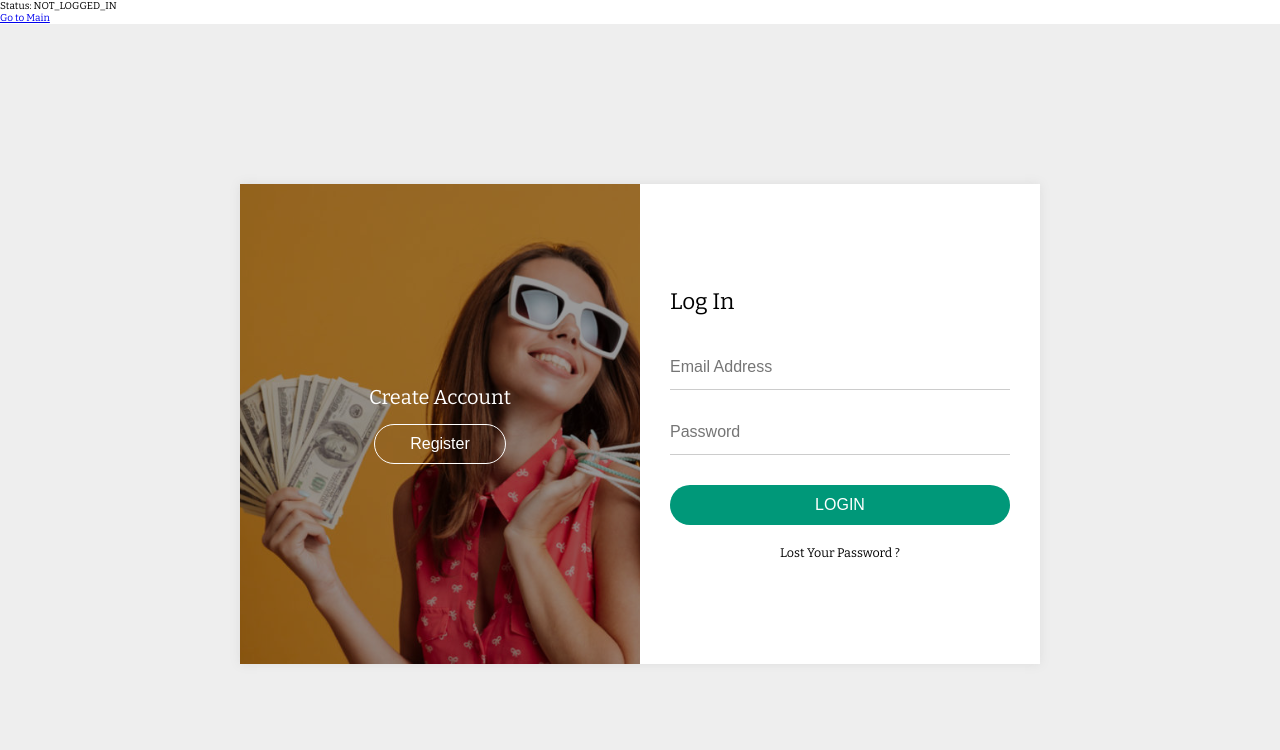
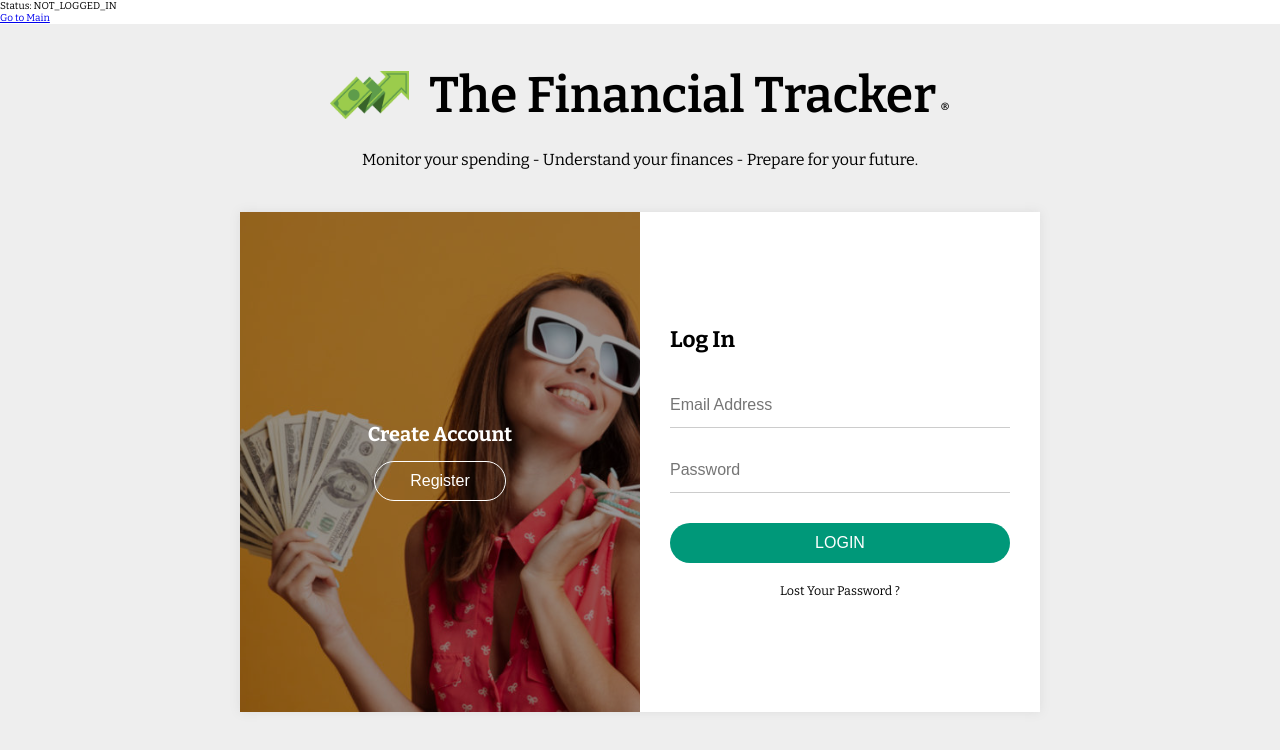
Before and after one commit to davidmvenegas/FinancialTracker, a React (Create React App) app in the folder client/: page /#/ in a window 1280 px wide. Shown: the top 750 px of the page. Built offline with nearby package versions, Linux system fonts and the light colour scheme; no server answers.

Commit message:
well hello there

```diff
--- a/client/src/1-Landing/Landing.js
+++ b/client/src/1-Landing/Landing.js
@@ -2,6 +2,7 @@ import './landing.css'
 import { React, useState } from 'react'
 import { Link } from 'react-router-dom'
 import { useFinanceContext } from '../FinanceContext'
+import Logo from '../images/logo.png'
 import axios from 'axios'
 
 function Landing() {
@@ -84,6 +85,13 @@ function Landing() {
             <p>Status: {loggedInStatus}</p>
             <Link to='/main'>Go to Main</Link>
             <div className="login-page">
+                <div className="login-logo-box">
+                    <div className="login-content-box">
+                        <img src={Logo} alt="Logo" />
+                        <h2>The Financial Tracker <span>&reg;</span></h2>
+                    </div>
+                    <p>Monitor your spending - Understand your finances - Prepare for your future.</p>
+                </div>
                 <div className="box">
                     <div className="left">
                         <h3>Create Account</h3>
--- a/client/src/1-Landing/landing.css
+++ b/client/src/1-Landing/landing.css
@@ -3,17 +3,49 @@
 	padding: 1.5rem;
 	background-color: #eeeeee;
 	display: flex;
-	flex-wrap: wrap;
+	align-items: center;
+	justify-content: center;
+	flex-direction: column;
+}
+.login-logo-box {
+	position: absolute;
+	top: 6.5rem;
+	transform: translate(-50% -50%);
+	display: flex;
+	align-items: center;
+	justify-content: center;
+	flex-direction: column;
+}
+.login-content-box {
+	display: flex;
 	align-items: center;
 	justify-content: center;
 }
+.login-logo-box img {
+	height: 4.75rem;
+	margin-right: 2rem;
+}
+.login-logo-box h2 {
+	font-size: 5rem;
+	font-weight: 600;
+}
+.login-logo-box span {
+	font-size: 1.25rem;
+	margin-left: -.5rem;
+}
+.login-logo-box p {
+	margin-top: 2.5rem;
+	font-size: 1.6rem;
+	letter-spacing: -.0125rem;
+}
 .login-page .box{
+	margin-top: 7.5rem;
 	background-image: url('../images/login-img.jpg');
 	background-size: cover;
 	background-position: -12.5rem center;
 	background-repeat: repeat-x;
-	flex: 0 0 80rem;
-	width: 100rem;
+	flex: 0 0 50rem;
+	width: 80rem;
 	height: 48rem;
 	box-shadow: 0 0 1rem #dddddd;
 	display: flex;
--- a/client/src/2-Main/Budget/budget.css
+++ b/client/src/2-Main/Budget/budget.css
@@ -1,6 +1,6 @@
 .budget-container {
     background-color: #dddddd;
-    height: 70rem;
+    height: 77.5rem;
     display: flex;
     align-items: center;
     justify-content: flex-start;
@@ -11,7 +11,7 @@
     align-items: center;
     justify-content: space-between;
     width: 60%;
-    margin: 2.5rem 0;
+    margin: 3.5rem 0;
 }
 .budget-pie {
     height: 17rem;
@@ -51,13 +51,13 @@
     background-color: #888;
 }
 .budget-body {
-    margin: 1rem 0 4rem;
+    margin: 1.5rem 0 4rem;
     width: 70%;
     box-shadow: .5rem .5rem 1rem rgba(0, 0, 0, 0.15);
 }
 .budget-body table {
     font-family: sans-serif;
-    font-size: 2rem;
+    font-size: 2.25rem;
     width: 100%;
     border-collapse: collapse;
     background-color: #e8e8e8;
@@ -69,7 +69,7 @@
 }
 .budget-body table th,
 .budget-body table td {
-    padding: 1.2rem 2rem;
+    padding: 1.5rem 2rem;
     text-align: center;
 }
 .budget-body table tbody tr {
--- a/client/src/2-Main/Income/income.css
+++ b/client/src/2-Main/Income/income.css
@@ -1,5 +1,5 @@
 .income-container {
-    height: 70rem;
+    height: 77.5rem;
     background-color: whitesmoke;
     display: flex;
     align-items: center;
@@ -11,7 +11,7 @@
     align-items: center;
     justify-content: space-between;
     width: 70%;
-    margin: 2.5rem 0;
+    margin: 3rem 0;
 }
 .income-category-title {
     font-size: 2.75rem;
@@ -32,7 +32,7 @@
 .income-form-container {
     width: 70%;
     border-radius: .5rem;
-    margin: .5rem 0 .75rem;
+    margin: .85rem 0 .5rem;
     display: flex;
     align-items: center;
     justify-content: center;
@@ -68,7 +68,7 @@
     border: none;
     display: flex;
     align-items: center;
-    width: 75%;
+    width: 72.5%;
     justify-content: space-between;
     background-color: whitesmoke;
     border-radius: .5rem;
@@ -112,14 +112,14 @@
     background-color: #222;
 }
 .income-body {
-    margin: 1rem 0 4rem;
+    margin: 2rem 0 4rem;
     width: 70%;
     box-shadow: .5rem .5rem 1rem rgba(0, 0, 0, 0.15);
     border-bottom: 4px solid #009879;
 }
 .income-table-body {
     display: block;
-    max-height: 30rem;
+    max-height: 40rem;
     overflow-y: auto;
 }
 .income-body table {
--- a/client/src/2-Main/Savings/Savings.js
+++ b/client/src/2-Main/Savings/Savings.js
@@ -38,6 +38,11 @@ function Savings() {
                 <SavingsItem/>
                 <SavingsItem/>
                 <SavingsItem/>
+                <SavingsItem/>
+                <SavingsItem/>
+                <SavingsItem/>
+                <SavingsItem/>
+                <SavingsItem/>
             </div>
         </div>
     )
--- a/client/src/2-Main/Savings/savings.css
+++ b/client/src/2-Main/Savings/savings.css
@@ -1,5 +1,5 @@
 .savings-container {
-    height: 70rem;
+    height: 80rem;
     background-color: whitesmoke;
     display: flex;
     align-items: center;
@@ -11,7 +11,7 @@
     align-items: center;
     justify-content: space-between;
     width: 50%;
-    margin: 2.5rem 0;
+    margin: 4rem 0;
 }
 .savings-category-title {
     font-size: 2.125rem;
@@ -48,7 +48,7 @@
 }
 .savings-form-container {
     width: 70%;
-    margin-top: 1.5rem;
+    margin-top: .5rem;
     padding-bottom: 1.5rem;
     display: flex;
     align-items: center;
@@ -59,7 +59,7 @@
     border: none;
     display: flex;
     align-items: center;
-    width: 72%;
+    width: 70%;
     justify-content: space-between;
     background-color: whitesmoke;
     border-radius: .5rem;
@@ -68,7 +68,7 @@
     font-size: 1.65rem;
     font-weight: 500;
     width: 23%;
-    height: 3.5rem;
+    height: 3.75rem;
     margin: 1rem 0;
     color: black;
     background-color: whitesmoke;
@@ -95,7 +95,7 @@
     margin-right: 1rem;
     border: none;
     outline: none;
-    padding: 1.125rem 1.5rem;
+    padding: 1.085rem 1.35rem;
     border-radius: .5rem;
     cursor: pointer;
 }
@@ -104,13 +104,15 @@
 }
 .savings-body {
     margin: 1rem 0 4rem;
-    width: 71%;
-    max-height: 50rem;
-    overflow-y: auto;
+    min-width: 71%;
+    max-height: 45rem;
+    overflow-y: scroll;
+    white-space: nowrap;
     display: grid;
     justify-content: space-evenly;
     justify-items: center;
     grid-template-columns: 1fr 1fr 1fr 1fr;
+    grid-template-rows: 1fr 1fr;
     row-gap: 1rem;
 }
 .savings-card {
--- a/client/src/3-Profile/profile.css
+++ b/client/src/3-Profile/profile.css
@@ -1,8 +1,16 @@
 .profile-go-back {
     position: absolute;
-    top: 1.5rem;
-    left: 1.5rem;
-    font-size: 1.5rem;
+    top: 2.5rem;
+    left: 2.5rem;
+    font-size: 1.8rem;
+    text-decoration: none;
+    color: white;
+    background-color: #888;
+    padding: 1rem;
+    border-radius: .5rem;
+}
+.profile-go-back:hover {
+    background-color: #777;
 }
 .profile-container {
     position: relative;
@@ -12,7 +20,7 @@
     justify-content: center;
 }
 .profile-wrapper {
-    width: 55vw;
+    width: 70%;
     height: auto;
     background: whitesmoke;
     padding: 2.75rem 7.5rem;
@@ -29,7 +37,7 @@
     font-size: 4.25rem;
     font-weight: 400;
     color: #333333;
-    line-height: 1.2;
+    line-height: 1.4;
     text-align: center;
     padding-bottom: 3.75rem;
 }
@@ -40,7 +48,7 @@
     margin-bottom: 3.5rem;
 }
 .profile-input-label {
-    font-size: 1.8rem;
+    font-size: 1.65rem;
     font-weight: 600;
     color: #999999;
     line-height: 1.2;
@@ -49,7 +57,7 @@
 .profile-input {
     display: block;
     width: 100%;
-    height: 3.75rem;
+    height: 4.5rem;
     background: transparent;
     font-size: 1.75rem;
     color: #555555;
@@ -91,7 +99,7 @@
     width: 0;
     height: 2px;
     transition: all .4s ease;
-    background-color: limegreen;
+    background-color: #009879;
 }
 .profile-input:focus + .profile-input-focus::before {
     width: 100%;
--- a/client/src/Header&Footer/Header.js
+++ b/client/src/Header&Footer/Header.js
@@ -18,10 +18,12 @@ function Header() {
     return (
         <div>
             <div className="header-container">
-                <div className="header-box1">
-                    <img src={Logo} alt="Logo" />
-                    <h2>The Financial Tracker <span>&reg;</span></h2>
-                </div>
+                <Link to='/main' className='nav-back'>
+                    <div className="header-box1">
+                        <img src={Logo} alt="Logo" />
+                        <h2>The Financial Tracker <span>&reg;</span></h2>
+                    </div>
+                </Link>
                 <div className="header-box2">
                     <Link to='/profile'><img className='header-profile' src={UserIcon} alt="Profile" /></Link>
                     <button className='header-logout' onClick={() => handleLogoutClick()}>LOG OUT</button>
--- a/client/src/Header&Footer/header.css
+++ b/client/src/Header&Footer/header.css
@@ -5,6 +5,9 @@
     padding: 0 12.5rem;
     height: 7.5rem;
     background-color: #393a3d;
+}
+.nav-back {
+    text-decoration: none;
 }
 .header-box1 {
     display: flex;
--- a/client/src/index.css
+++ b/client/src/index.css
@@ -2,7 +2,6 @@
 * {
     margin: 0;
     padding: 0;
-    font-weight: 400;
     box-sizing: border-box;
     /* border: 1px solid red; */
 }
```
